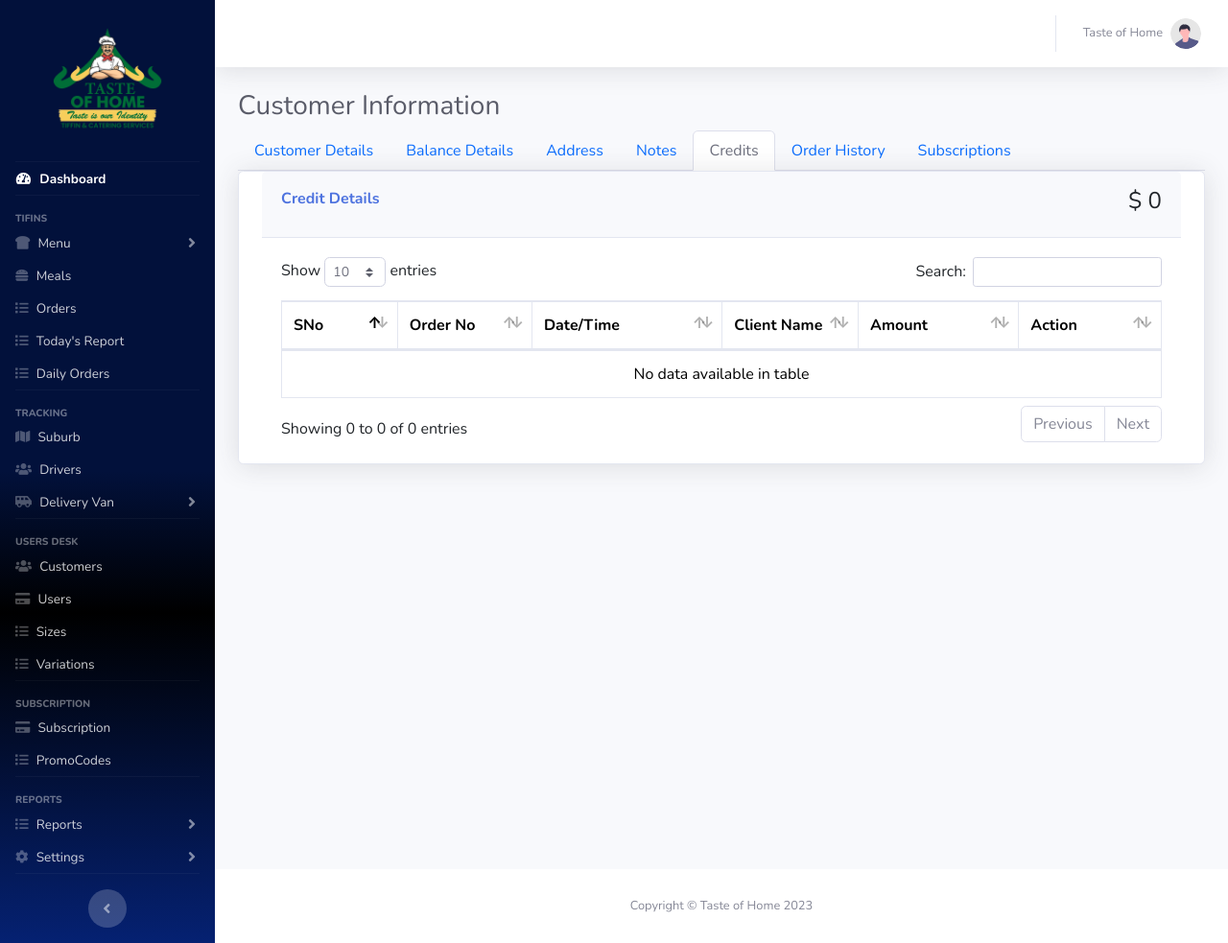
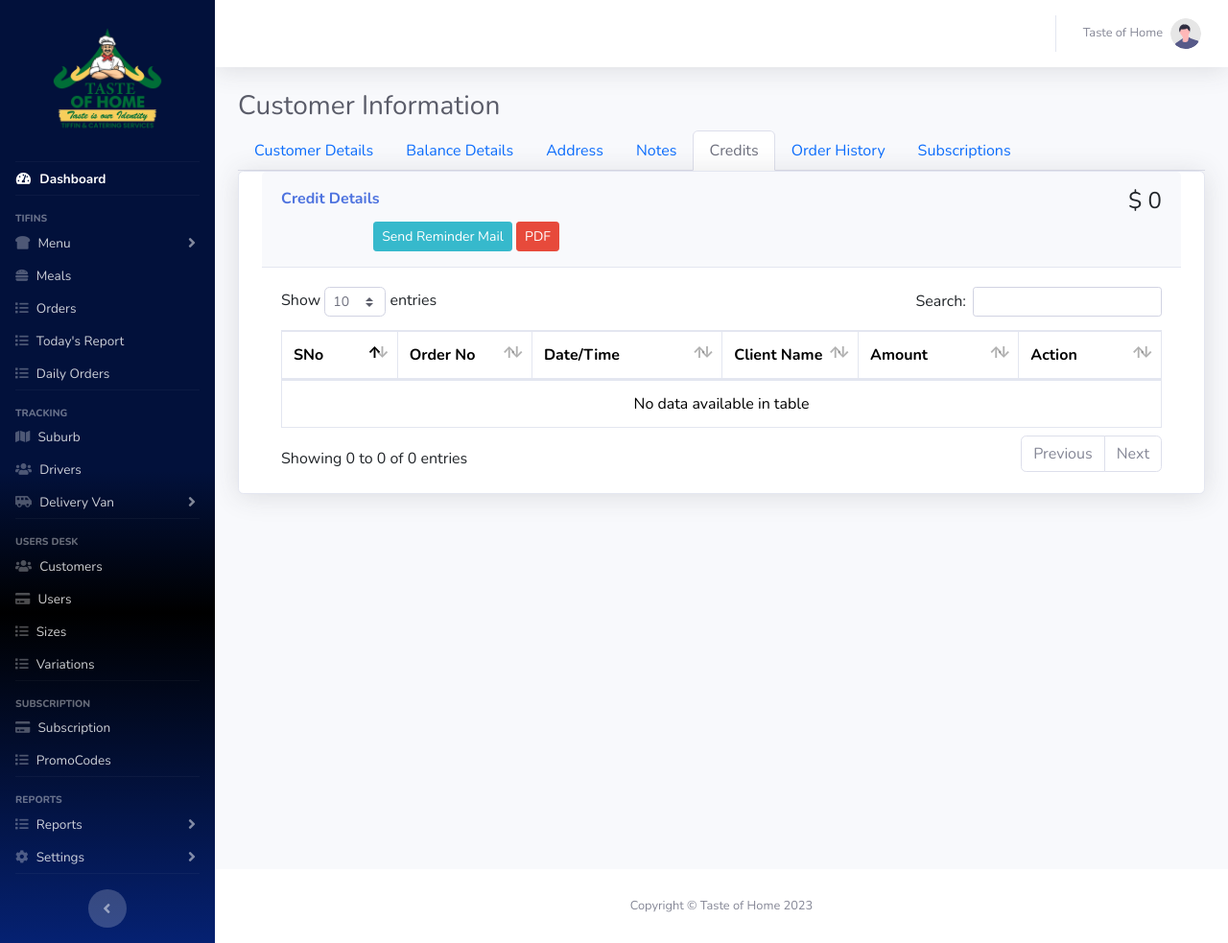
Before and after one commit to vasuadapa/tasteofhome, a Django app: page /admin-customers-profile/1/ in a window 1280 px wide, after a click on "Credits". Shown: the whole page at 96% size. Run offline with Django 3.2, Linux system fonts and the light colour scheme; tables that the repository leaves empty hold one stand-in row (values such as "Sample post"); grey boxes marked "Sample" are stand-in pictures; some libraries are stand-ins or nearby versions.

Commit message:
new files added 12102023

```diff
--- a/app/templates/toh-admin/customer-profile.html
+++ b/app/templates/toh-admin/customer-profile.html
@@ -617,6 +617,10 @@
                                         <div class="col-sm-12 col-md-4 text-right">
                                             <h4>$ {{un_paid_amt}}</h4>
                                         </div>
+                                        <div class="col-sm-12 col-md-4 text-right">
+                                            <a href="cust-due-orders.html"><button type="button" class="btn btn-info btn-sm">Send Reminder Mail</button></a>
+                                            <a href="cust-due-orders.html"><button type="button" class="btn btn-danger btn-sm">PDF</button></a>
+                                        </div>
                                     </div>
                                 </div>
                                 <div class="card-body">
@@ -640,7 +644,9 @@
                                                     <td>{{np.created_at}}</td>
                                                     <td>{{np.user_date.name}}</td>
                                                     <td>{{np.total_amt}}</td>
-                                                    <td></td>
+                                                    <td><a href="cust-due-orders.html"><span class="orderdet"><span class="refunds badge badge-danger">Send Reminder</span></a>
+                                                        <span class="orderdet"><span class="refunds badge badge-success">Mark as Paid</span>
+                                                    </td>
                                                 </tr>
                                             {% endfor %}
                                             </tbody>
```
